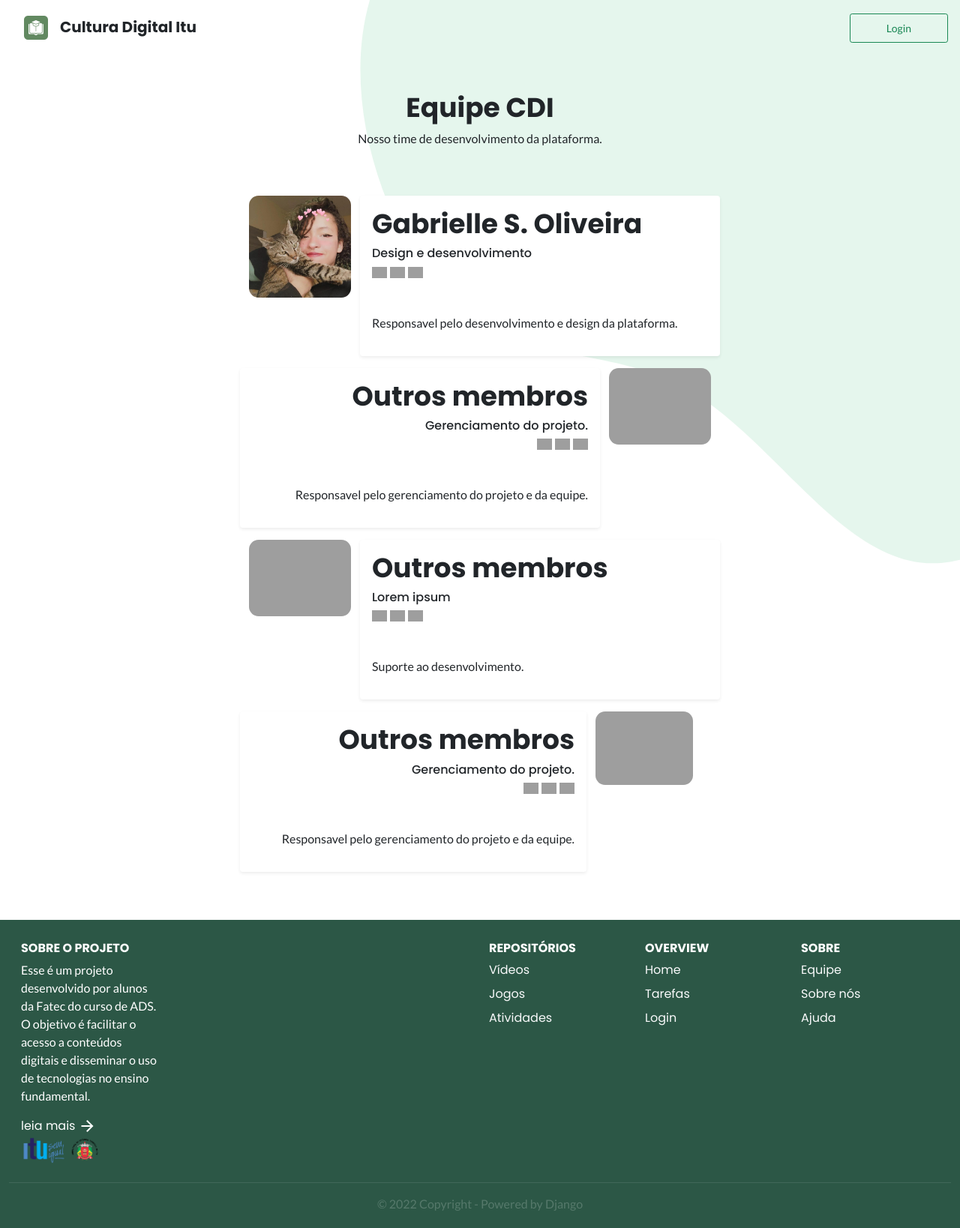
After one commit to math7b/culturaDigital, a Django app: page /equipe/ in a window 1280 px wide. The commit adds this page. Shown: the whole page at 75% size. Run offline with Django 4.2, Linux system fonts and the light colour scheme; parts of the project's set-up code (start-up, migrations or seed data) failed here and were passed over; some web fonts are replaced; grey boxes are pictures that could not be loaded.

Commit message:
+ interface equipe e about us

```diff
--- a/appMain/templates/base.html
+++ b/appMain/templates/base.html
@@ -71,8 +71,8 @@
         <div class="col-2">
             <h6 class="fw-bolder">SOBRE</h6>
             <div class="row gy-2">
-                <a href="#" class="text-decoration-none text-light">Equipe</a>
-                <a href="#" class="text-decoration-none text-light">Suporte</a>
+                <a href="/equipe" class="text-decoration-none text-light">Equipe</a>
+                <a href="/sobre" class="text-decoration-none text-light">Sobre nós</a>
                 <a href="#" class="text-decoration-none text-light">Ajuda</a>
             </div>
 
--- /dev/null
+++ b/appMain/templates/equipe.html
@@ -0,0 +1,71 @@
+{% extends 'base.html' %}
+{% load static %}
+{% block title %}Equipe{% endblock %}
+
+{% block content %}
+<div class="container mx-auto w-50">
+    <div class="row my-5 text-center">
+        <h1>Equipe CDI</h1>
+        <p>Nosso time de desenvolvimento da plataforma.</p>
+    </div>
+    <div class="row">
+        <div class="col-3">
+            <img src="{% static 'img/profilePics/gabeProfile.jpeg' %}" class="img-fluid" style="width: 24rem; border-radius: 0.8rem;">
+        </div>
+        <div class="col p-3 rounded bg-white shadow-sm">
+            <h1>Gabrielle S. Oliveira</h1>
+            <h6>Design e desenvolvimento</h6>
+            <div class="row gx-1">
+                <img src="https://img.icons8.com/ios-glyphs/512/linkedin-circled.png" style="width: 24px">
+                <img src="https://img.icons8.com/windows/512/github.png" style="width: 24px">
+                <img src="https://img.icons8.com/ios-glyphs/512/instagram-new.png" style="width: 24px">
+            </div>
+            <p class="pt-5">Responsavel pelo desenvolvimento e design da plataforma.</p>
+        </div>
+    </div>
+    <div class="row py-3 text-end">
+        <div class="col p-3 rounded bg-white shadow-sm">
+            <h1>Outros membros</h1>
+            <h6>Gerenciamento do projeto.</h6>
+            <div class="row gx-1 justify-content-end">
+                <img src="https://img.icons8.com/ios-glyphs/512/linkedin-circled.png" style="width: 24px">
+                <img src="https://img.icons8.com/windows/512/github.png" style="width: 24px">
+                <img src="https://img.icons8.com/ios-glyphs/512/instagram-new.png" style="width: 24px">
+            </div>
+            <p class="pt-5">Responsavel pelo gerenciamento do projeto e da equipe.</p>
+        </div>
+        <div class="col-3">
+            <img src="https://cdn.leroymerlin.com.br/products/papel_de_parede_para_studio_ou_ambientes_corporativos_cor_cin_1567633440_030d_600x600.jpg" class="img-fluid" style="width: 24rem; border-radius: 0.8rem;">
+        </div>
+    </div>
+    <div class="row">
+        <div class="col-3">
+            <img src="https://cdn.leroymerlin.com.br/products/papel_de_parede_para_studio_ou_ambientes_corporativos_cor_cin_1567633440_030d_600x600.jpg" class="img-fluid" style="width: 24rem; border-radius: 0.8rem;">
+        </div>
+        <div class="col p-3 rounded bg-white shadow-sm">
+            <h1>Outros membros</h1>
+            <h6>Lorem ipsum</h6>
+            <div class="row gx-1">
+                <img src="https://img.icons8.com/ios-glyphs/512/linkedin-circled.png" style="width: 24px">
+                <img src="https://img.icons8.com/windows/512/github.png" style="width: 24px">
+                <img src="https://img.icons8.com/ios-glyphs/512/instagram-new.png" style="width: 24px">
+            </div>
+        <p class="pt-5">Suporte ao desenvolvimento.</p>
+    </div>
+    <div class="row py-3 text-end">
+        <div class="col p-3 rounded bg-white shadow-sm">
+            <h1>Outros membros</h1>
+            <h6>Gerenciamento do projeto.</h6>
+            <div class="row gx-1 justify-content-end">
+                <img src="https://img.icons8.com/ios-glyphs/512/linkedin-circled.png" style="width: 24px">
+                <img src="https://img.icons8.com/windows/512/github.png" style="width: 24px">
+                <img src="https://img.icons8.com/ios-glyphs/512/instagram-new.png" style="width: 24px">
+            </div>
+            <p class="pt-5">Responsavel pelo gerenciamento do projeto e da equipe.</p>
+        </div>
+        <div class="col-3">
+            <img src="https://cdn.leroymerlin.com.br/products/papel_de_parede_para_studio_ou_ambientes_corporativos_cor_cin_1567633440_030d_600x600.jpg" class="img-fluid" style="width: 24rem; border-radius: 0.8rem;">
+        </div>
+    </div>
+</div>
+{% endblock %}
--- a/appMain/urls.py
+++ b/appMain/urls.py
@@ -12,6 +12,8 @@ urlpatterns = [
     path('videos/', views.videos, name='videos'),
     path('games/', views.games, name='games'),
     path('atividades/', views.atividades, name='atividades'),
+    path('equipe/', views.equipe, name='equipe'),
+    path('sobre/', views.sobre, name='sobre'),
 ]
 if settings.DEBUG:
     urlpatterns += static(settings.MEDIA_URL,document_root=settings.MEDIA_ROOT)
--- a/appMain/views.py
+++ b/appMain/views.py
@@ -21,3 +21,9 @@ def games(request):
 def atividades(request):
     tarefas = Tarefas.objects.all()
     return render(request,'atividades.html',{'tarefas':tarefas})
+
+def equipe(request):
+    return render(request,'equipe.html')
+
+def sobre(request):
+    return render(request,'about_us.html')
```
Also changed, not shown: appMain/templates/about_us.html (added, +30 -0 lines), appMain/static/img/profilePics/gabeProfile.jpeg (added).
